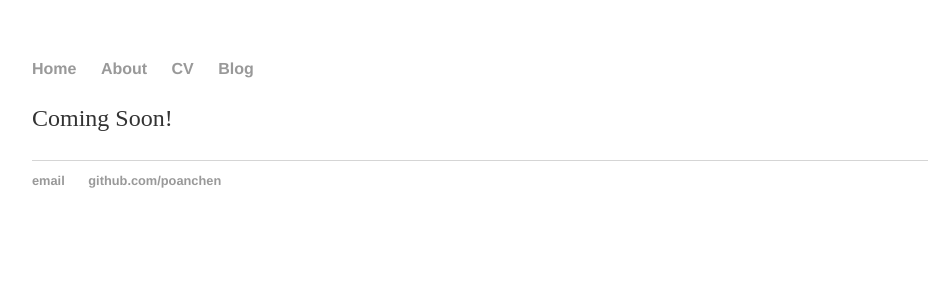
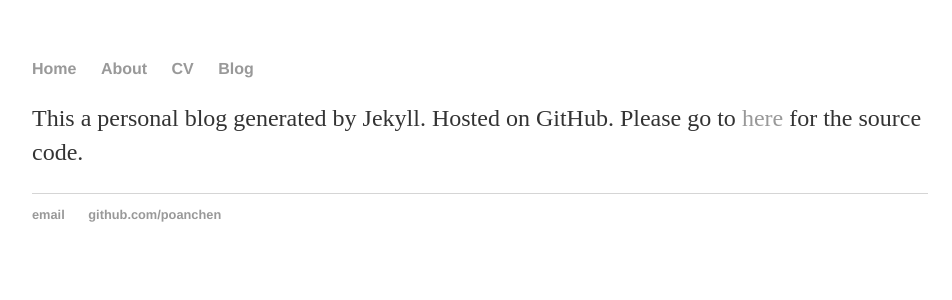
Before and after one commit to poanchen/poanchen.github.io, a Jekyll site: the page built from about/index.html, in a window 1280 px wide. Shown: the top 300 px of the page, without its empty margins (160-1112 px from the left). Built offline with Jekyll 4.4.1, drawn with Linux system fonts in a browser that asks for light colours; nearby versions of some CDN libraries.

Commit message:
Update index.html

```diff
--- a/about/index.html
+++ b/about/index.html
@@ -3,5 +3,8 @@ layout: default
 title: About Me
 ---
 <div class="blurb">
-  <p>Coming Soon!</p>
+  <p>
+    This a personal blog generated by Jekyll. Hosted on GitHub. Please go to <a href="https://github.com/poanchen/poanchen.github.io">here</a>
+    for the source code.
+  </p>
 </div>
```
